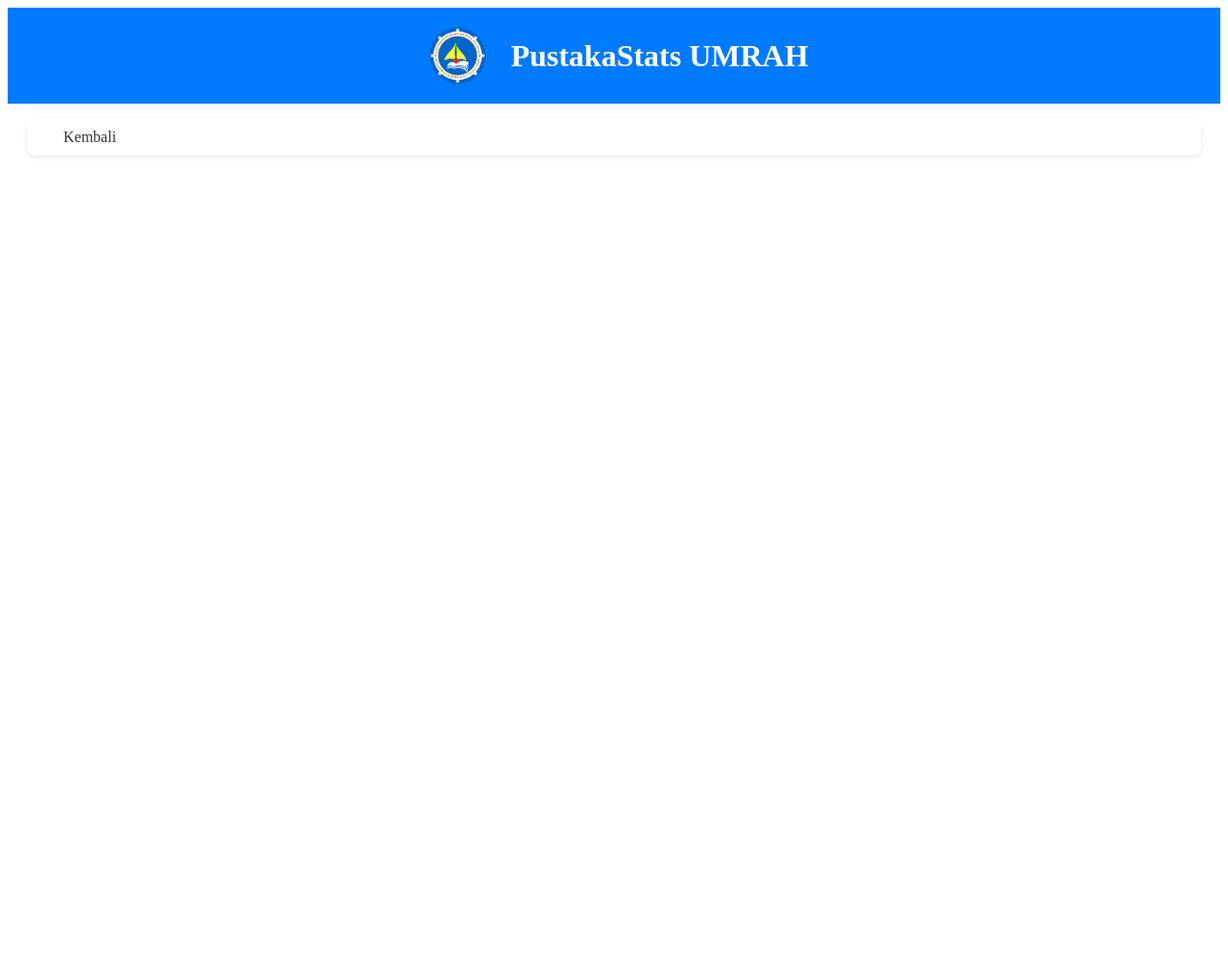
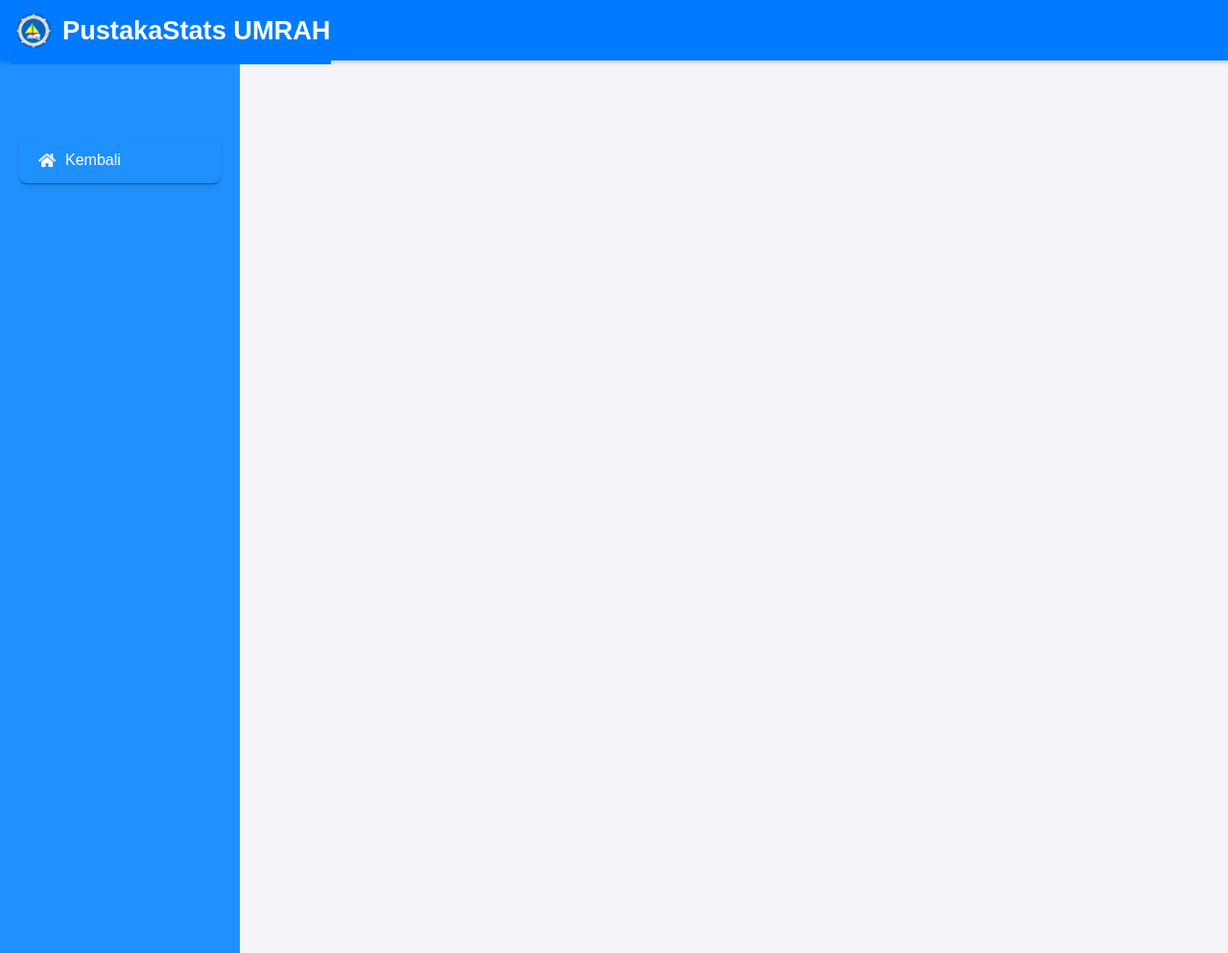
Before and after one commit to Krisnaadityapratama/perpustakaan, a PHP site: page /apriori.php in a window 1280 px wide. Shown: the whole page at 96% size. Run offline with PHP 8.4, Linux system fonts and the light colour scheme; data that the repository does not hold is empty.

Commit message:
Update styles2.css

```diff
--- a/CSS/styles2.css
+++ b/CSS/styles2.css
@@ -1,4 +1,37 @@
+/* General body styling */
+body {
+    font-family: Arial, sans-serif;
+    margin: 0;
+    padding: 0;
+    background-color: #f4f4f9;
+    color: #333;
+}
 
+/* Header styling */
+header {
+    background-color: #007bff;
+    color: white;
+    display: flex;
+    align-items: center;
+    justify-content: space-between;
+    padding: 5px 10px;
+    position: fixed;
+    top: 0;
+    width: 100%;
+    box-shadow: 0 2px 5px rgba(0, 0, 0, 0.2);
+    z-index: 1000;
+    height: 53px;
+}
+
+header h1 {
+    margin: 0;
+    font-size: 1.7em;
+}
+
+header h1 img {
+    height: 50px;
+    margin-right: 5px;
+}
 
 h1 {
     text-align: center;
@@ -51,6 +84,78 @@ li:hover a {
     color: #003366;
 }
 
+/* Sidebar styling */
+.sidebar {
+    width: 250px;
+    background-color: #1e90ff;
+    color: white;
+    height: 100vh;
+    display: flex;
+    flex-direction: column;
+    padding: 0;
+    position: fixed;
+    transform: translateX(0);
+    transition: transform 0.3s ease-in-out;
+    padding-top: 80px;
+}
+
+.sidebar-collapsed {
+    transform: translateX(-250px);
+}
+
+.sidebar h2 {
+    text-align: center;
+    padding: 20px 0;
+    margin: 0;
+    font-size: 1;
+    background-color: #1e90ff;
+    border-bottom: 1px solid #104e8b;
+}
+
+.sidebar ul {
+    list-style-type: none;
+    margin: 0;
+    padding: 0;
+}
+
+.sidebar ul li {
+    padding: 15px 20px;
+    border-bottom: 1px solid #104e8b;
+    cursor: pointer;
+    transition: background-color 0.3s ease, color 0.3s ease;
+    background-color: #1e90ff;
+    color: #fff;
+    display: flex;
+    align-items: center;
+}
+
+.sidebar ul li i {
+    margin-right: 10px;
+    font-size: 1em;
+    color: white;
+    transition: color 0.3s ease;
+}
+
+.sidebar ul li:hover {
+    background-color: #ffe83a;
+    color: #0f3c68;
+}
+
+.sidebar ul li:hover i {
+    color: #0f3c68;
+}
+
+.sidebar ul li a {
+    text-decoration: none;
+    color: inherit;
+    flex-grow: 1;
+    transition: color 0.3s ease;
+}
+
+.sidebar ul li:hover a {
+    color: #0f3c68;
+}
+
 /* Content styling */
 .content {
     margin-left: 250px; /* Menyesuaikan dengan lebar sidebar */
```
